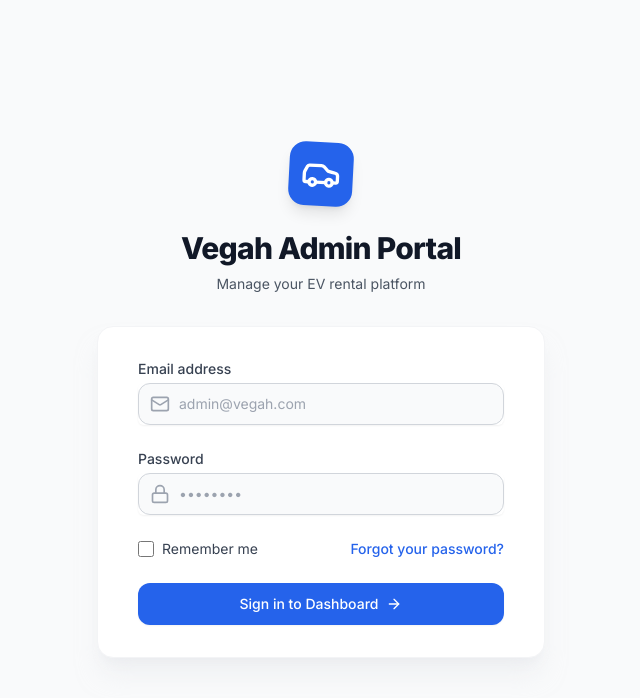
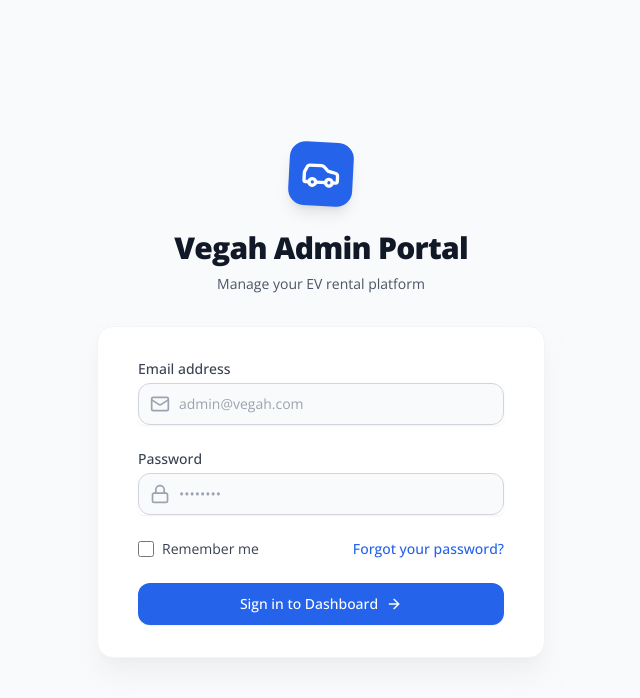
Before and after one commit to riturajsinghchouhan/vegah, a React (Vite) app in the folder Frontend/: page /admin/login in a window 1280 px wide. Shown: the top 698 px of the page, without its empty margins (319-959 px from the left). Built offline with nearby package versions, Linux system fonts and the light colour scheme.

Commit message:
fix font and search bar ui

```diff
--- a/Frontend/index.html
+++ b/Frontend/index.html
@@ -5,6 +5,9 @@
   <meta charset="UTF-8" />
   <meta name="viewport" content="width=device-width, initial-scale=1.0" />
   <meta name="description" content="EVORA is a premium EV mobility app for vehicle rentals and charging discovery." />
+  <link rel="preconnect" href="https://fonts.googleapis.com">
+  <link rel="preconnect" href="https://fonts.gstatic.com" crossorigin>
+  <link href="https://fonts.googleapis.com/css2?family=Open+Sans:ital,wght@0,300..800;1,300..800&display=swap" rel="stylesheet">
   <title>Vegah</title>
 </head>
 
--- a/Frontend/src/modules/admin/layouts/AdminLayout.jsx
+++ b/Frontend/src/modules/admin/layouts/AdminLayout.jsx
@@ -24,8 +24,8 @@ export default function AdminLayout() {
           <h2 className="text-xl font-semibold text-gray-800 hidden sm:block">Vegah</h2>
 
           <div className="flex-1 flex justify-center px-4 sm:px-8">
-            <div className="relative w-full max-w-md">
-              <Search className="absolute left-3 top-1/2 -translate-y-1/2 w-4 h-4 text-gray-400" />
+            <div className="relative w-full max-w-md group">
+              <Search size={18} className="absolute left-3 top-1/2 -translate-y-1/2 text-gray-400 transition-colors group-hover:text-blue-500" />
               <input
                 type="text"
                 placeholder="Search anything..."
--- a/Frontend/tailwind.config.js
+++ b/Frontend/tailwind.config.js
@@ -28,7 +28,7 @@ export default {
         "4xl": "2rem",
       },
       fontFamily: {
-        sans: ["Inter", "ui-sans-serif", "system-ui", "sans-serif"],
+        sans: ['"Open Sans"', "ui-sans-serif", "system-ui", "sans-serif"],
       },
       backgroundImage: {
         'hero-gradient': 'linear-gradient(135deg, #111827 0%, #1F2937 100%)',
```
